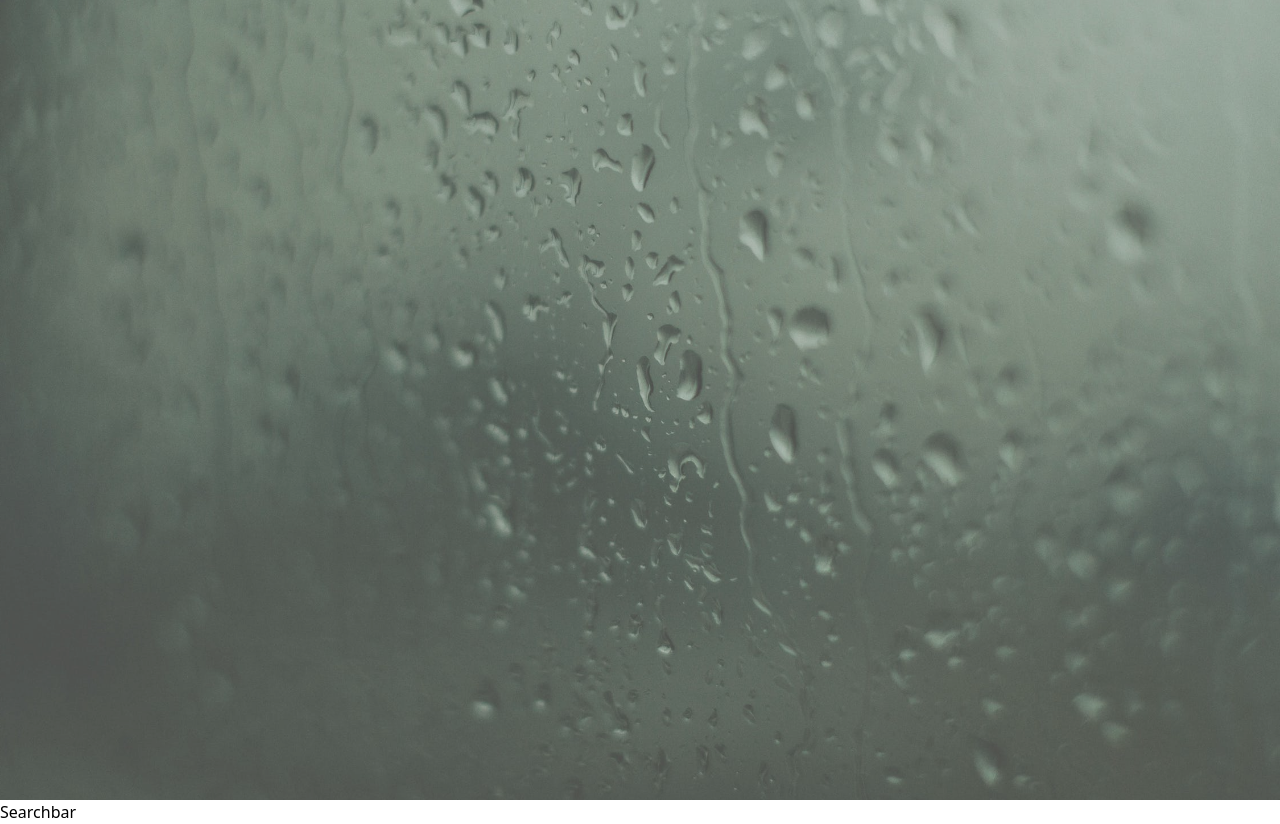
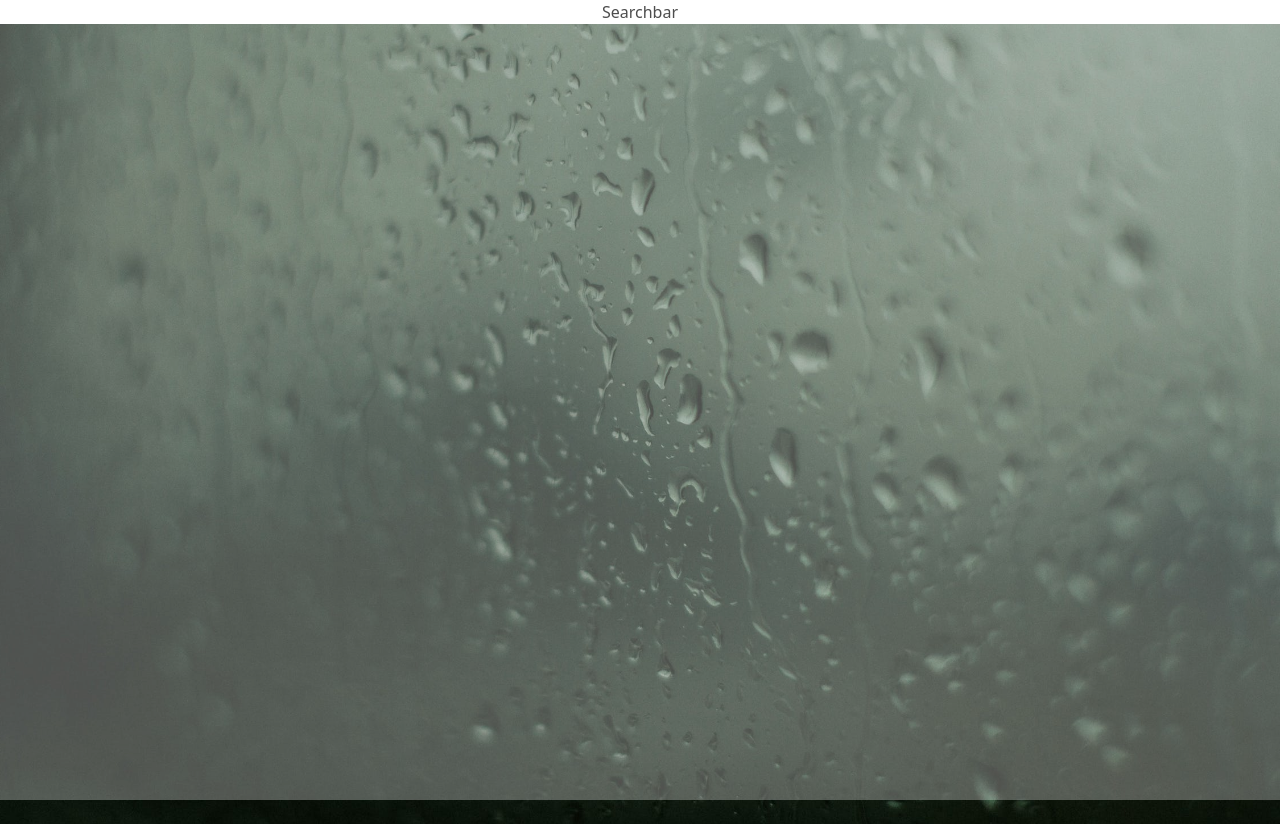
Before and after one commit to ChristianDarlington/weather-time-app, a React (Vite) app: page / in a window 1280 px wide. Built offline with nearby package versions, Linux system fonts and the light colour scheme.

Commit message:
fixed issue

```diff
--- a/src/App.jsx
+++ b/src/App.jsx
@@ -11,19 +11,19 @@ function App() {
 
   // const [data, setData] = useState('')
 
-  // const url = `https://api.openweathermap.org/data/2.5/forecast?q=Miami&appid=b8550ff323b9ead472cbddc898ef0177`
+  // const url = `https://api.openweathermap.org/data/2.5/forecast?q=Miami&appid={}`
 
 
   return (
     <>
+    <SearchBar />
     <img className="w-full h-screen object-cover object-left scale-x-[-1]" src={Rain} alt="" />
     <div className='w-full h-screen absolute top-0 left-0 bg-white/30 '>
 
-      </div>
-  <SearchBar />
   {/* <CurrentWeather />
   <Forecast />
-  <HourlyWeather /> */}
+<HourlyWeather /> */}
+</div>
     </>
   )
 }
--- a/src/components/SearchBar.jsx
+++ b/src/components/SearchBar.jsx
@@ -1,8 +1,7 @@
-
 
 const SearchBar = () => {
   return (
-    <div>
+    <div className="flex justify-center items-center ">
       <h1>Searchbar</h1>
     </div>
   )
```
